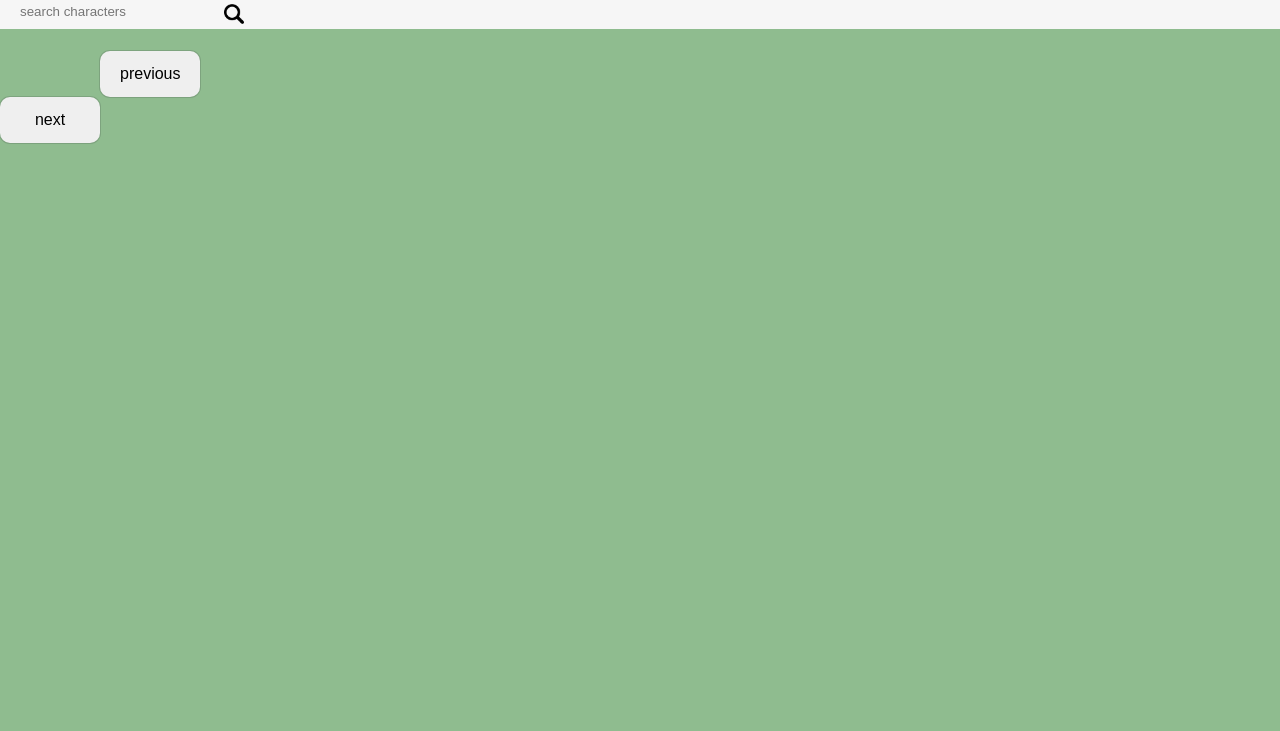
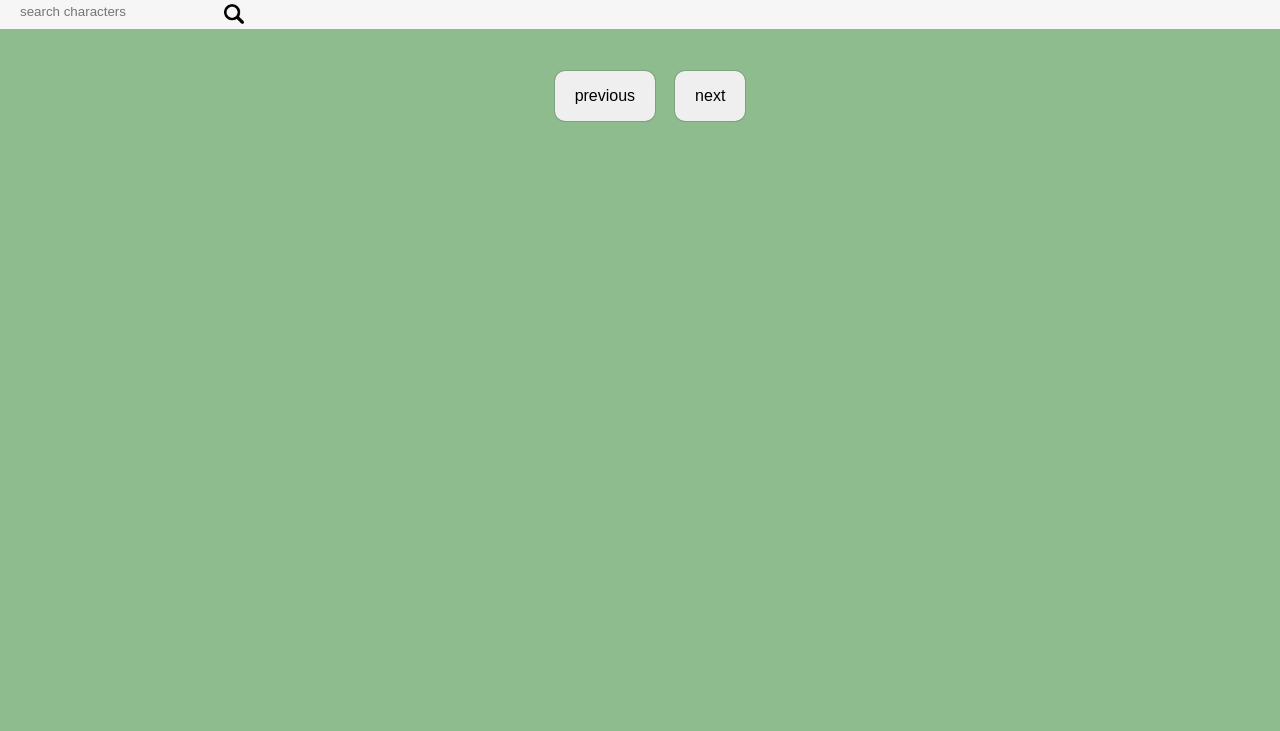
Before and after one commit to Robbo0184/Rick_Und_Morty, a website with bundled scripts: page index.html in a window 1280 px wide. Shown: the part 69-800 px from the top of the page. Built offline with nearby package versions, Linux system fonts and the light colour scheme; no server answers.

Commit message:
fix navigation stylings

```diff
--- a/components/nav-pagination/nav-pagination.css
+++ b/components/nav-pagination/nav-pagination.css
@@ -1,10 +1,13 @@
 .navigation {
   height: 50px;
-  display: grid;
+  margin: 20px;
+  display: flex;
   grid-template-columns: 100px 100px 100px;
+  justify-content: center;
 }
 
 .navigation__pagination {
   display: grid;
   place-items: center;
+  padding: 10px;
 }
```
